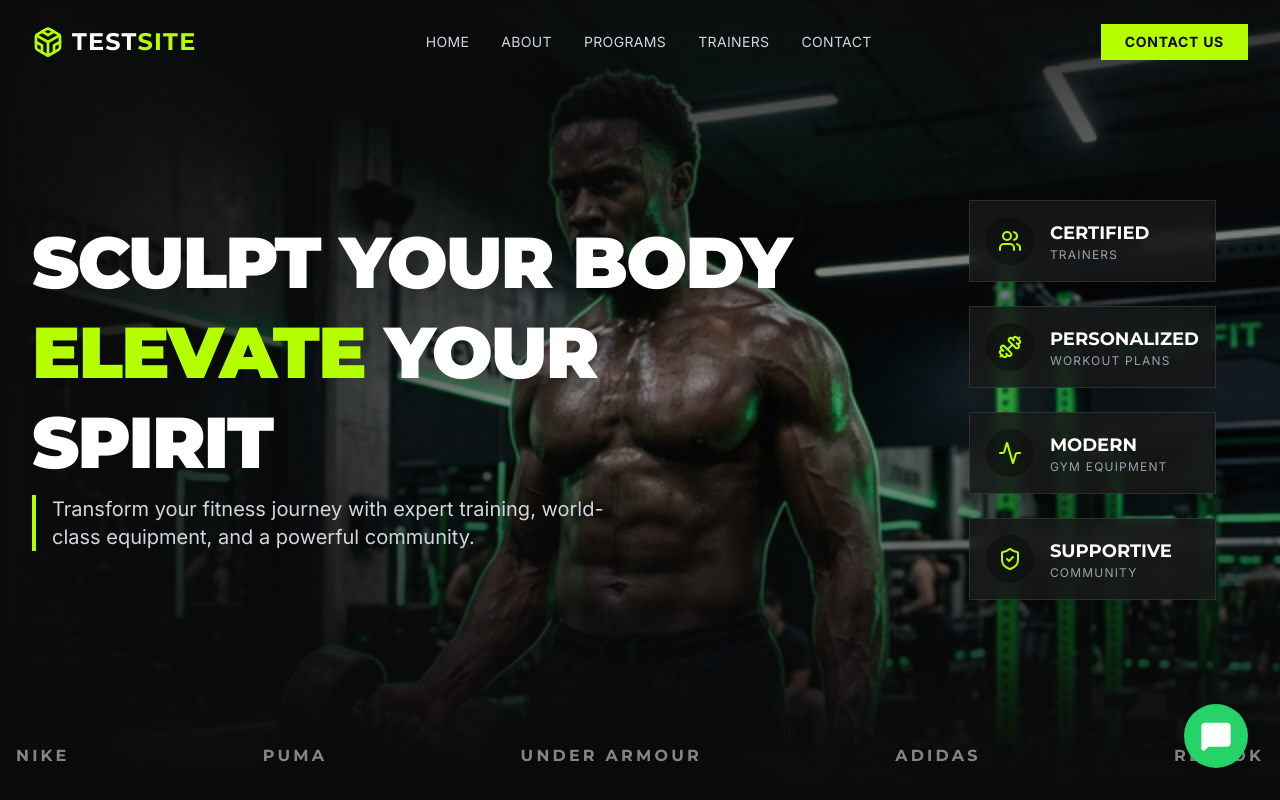
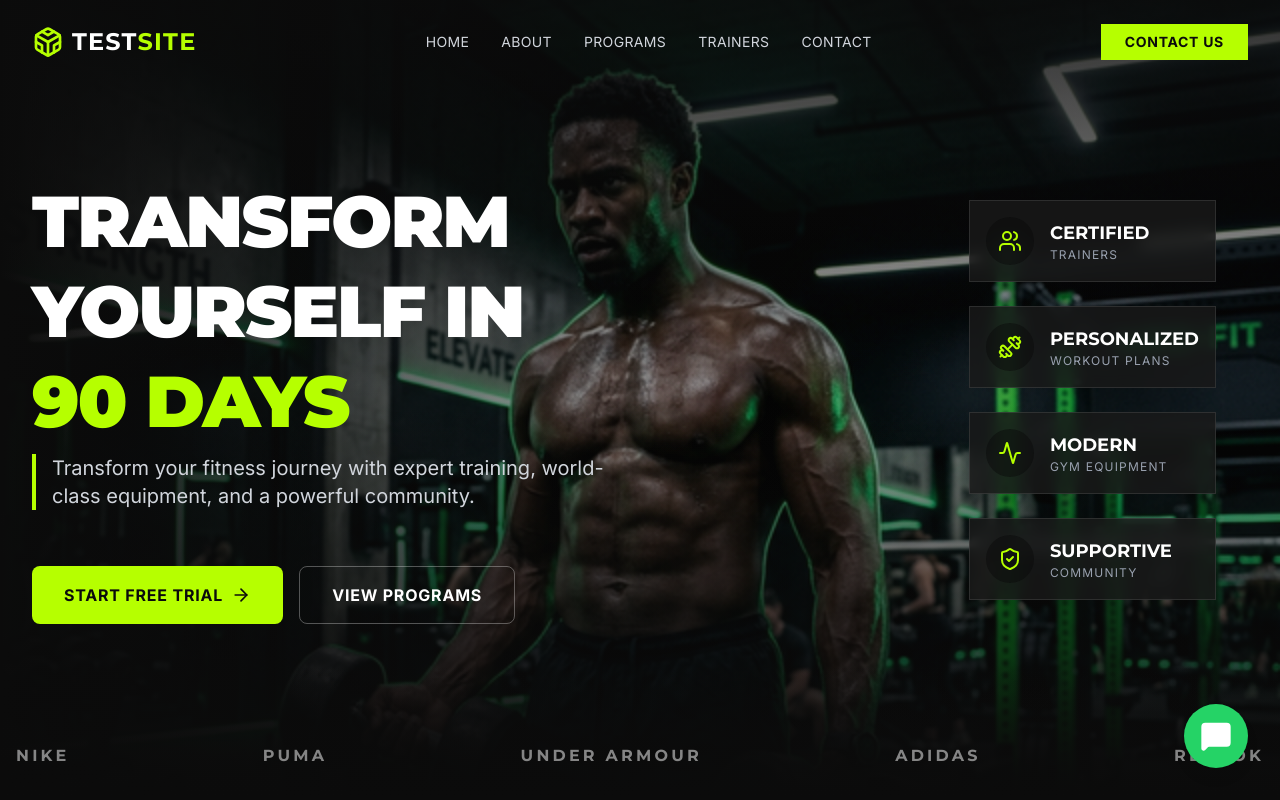
Before and after one commit to itzVarun1426/fitfusion, a React (Vite) app: page / in a window 1280 px wide. Shown: the top 800 px of the page. Built offline with nearby package versions, Linux system fonts and the light colour scheme.

Commit message:
made changes in hero section

```diff
--- a/src/components/Hero.jsx
+++ b/src/components/Hero.jsx
@@ -24,8 +24,8 @@ const Hero = () => {
             transition={{ duration: 0.8 }}
           >
             <h1 className="text-4xl md:text-6xl lg:text-7xl font-heading font-black leading-tight tracking-tight mb-2">
-              SCULPT YOUR <span className="text-white border-text">BODY</span><br />
-              <span className="text-accent">ELEVATE</span> YOUR SPIRIT
+              Transform Yourself in<br />
+              <span className="text-accent">90 DAYS</span>
             </h1>
           </motion.div>
 
@@ -45,12 +45,34 @@ const Hero = () => {
             className="flex flex-col sm:flex-row gap-4"
           >
             {/* <a href="#contact" className="bg-accent text-primary px-8 py-4 font-bold uppercase tracking-wider hover:bg-white transition-all duration-300 flex items-center justify-center gap-2 group box-glow-hover">
-              Let's Start
+              Start Free Trial
               <ArrowRight className="h-5 w-5 group-hover:translate-x-1 transition-transform" />
             </a>
             <a href="#programs" className="border border-white/30 flex items-center justify-center px-8 py-4 font-bold uppercase tracking-wider hover:bg-white/10 transition-colors">
               View Programs
             </a> */}
+
+            <div className="mt-6 flex flex-col sm:flex-row gap-4 w-full sm:w-auto">
+
+              {/* Primary CTA */}
+              <a
+                href="#contact"
+                className="w-full sm:w-auto bg-accent text-primary px-6 sm:px-8 py-3 sm:py-4 text-sm sm:text-base font-bold uppercase tracking-wider rounded-lg flex items-center justify-center gap-2 group transition-all duration-300 hover:bg-white hover:text-black box-glow-hover"
+              >
+                Start Free Trial
+                <ArrowRight className="h-5 w-5 transition-transform duration-300 group-hover:translate-x-1" />
+              </a>
+
+              {/* Secondary CTA */}
+              <a
+                href="#programs"
+                className="w-full sm:w-auto border border-white/30 px-6 sm:px-8 py-3 sm:py-4 text-sm sm:text-base font-bold uppercase tracking-wider rounded-lg flex items-center justify-center transition-all duration-300 hover:bg-white/10"
+              >
+                View Programs
+              </a>
+
+            </div>
+
           </motion.div>
         </div>
       </div>
```
